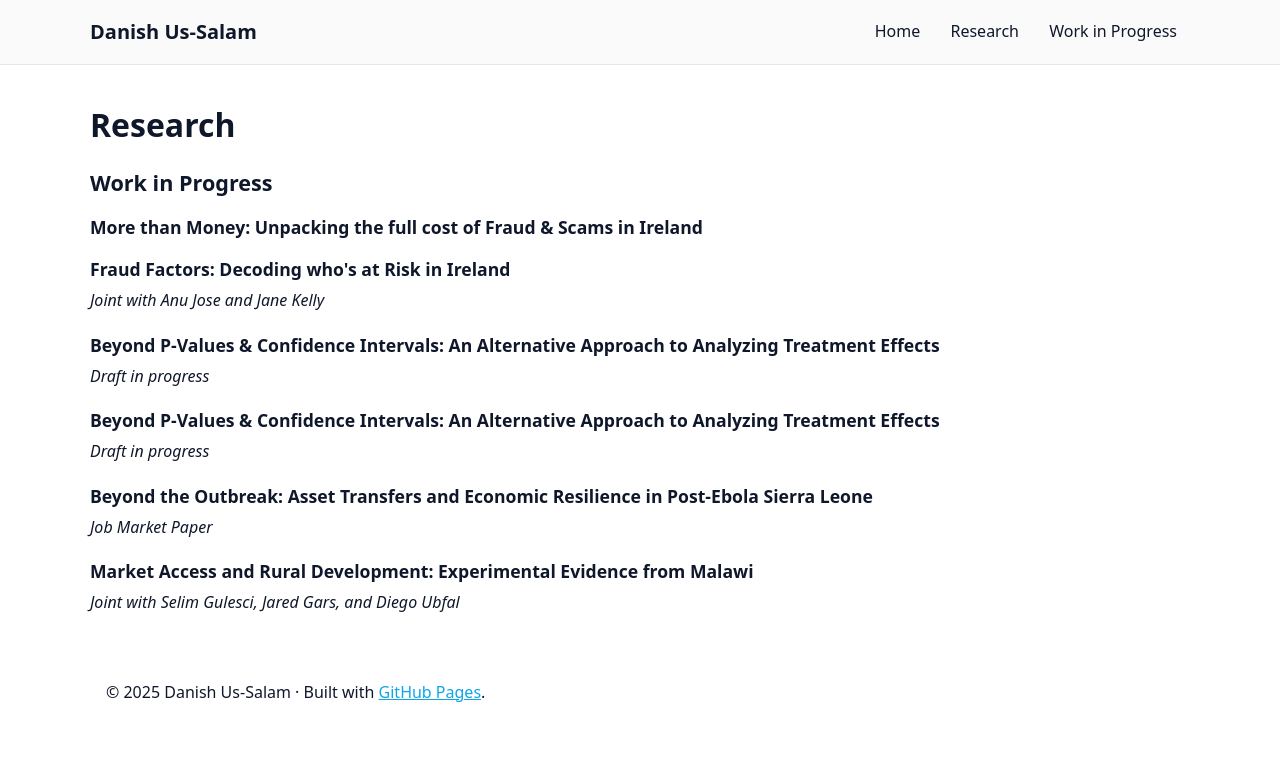
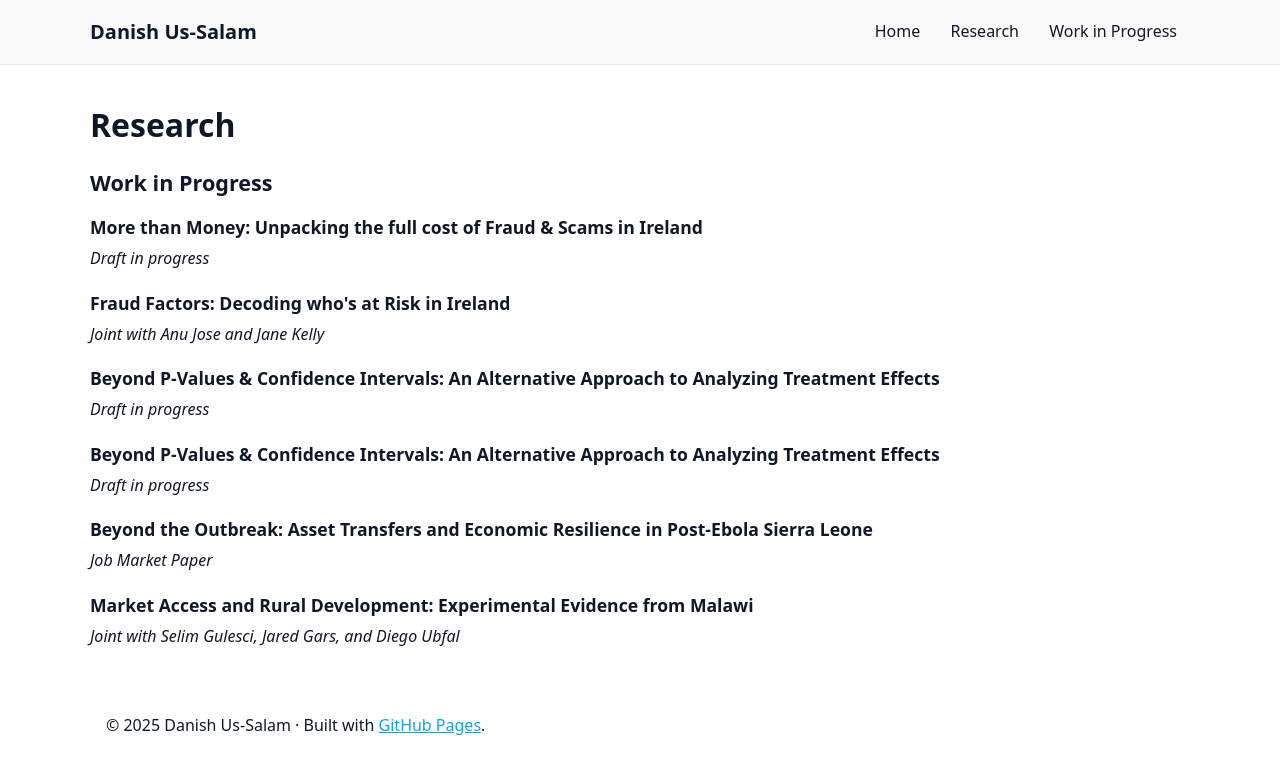
Before and after one commit to danishussalam/danishussalam.github.io, a Jekyll site: the page built from wip.md, in a window 1280 px wide. Shown: the top 774 px of the page. Built offline with Jekyll 4.4.1, drawn with Linux system fonts in a browser that asks for light colours.

Commit message:
Update wip.md

```diff
--- a/wip.md
+++ b/wip.md
@@ -16,6 +16,7 @@ permalink: /wip
       More than Money: Unpacking the full cost of Fraud & Scams in Ireland
   </h3>
   <div class="pub-meta">
+  <em> Draft in progress </em><br>
   </div>
 </div>
 
```
